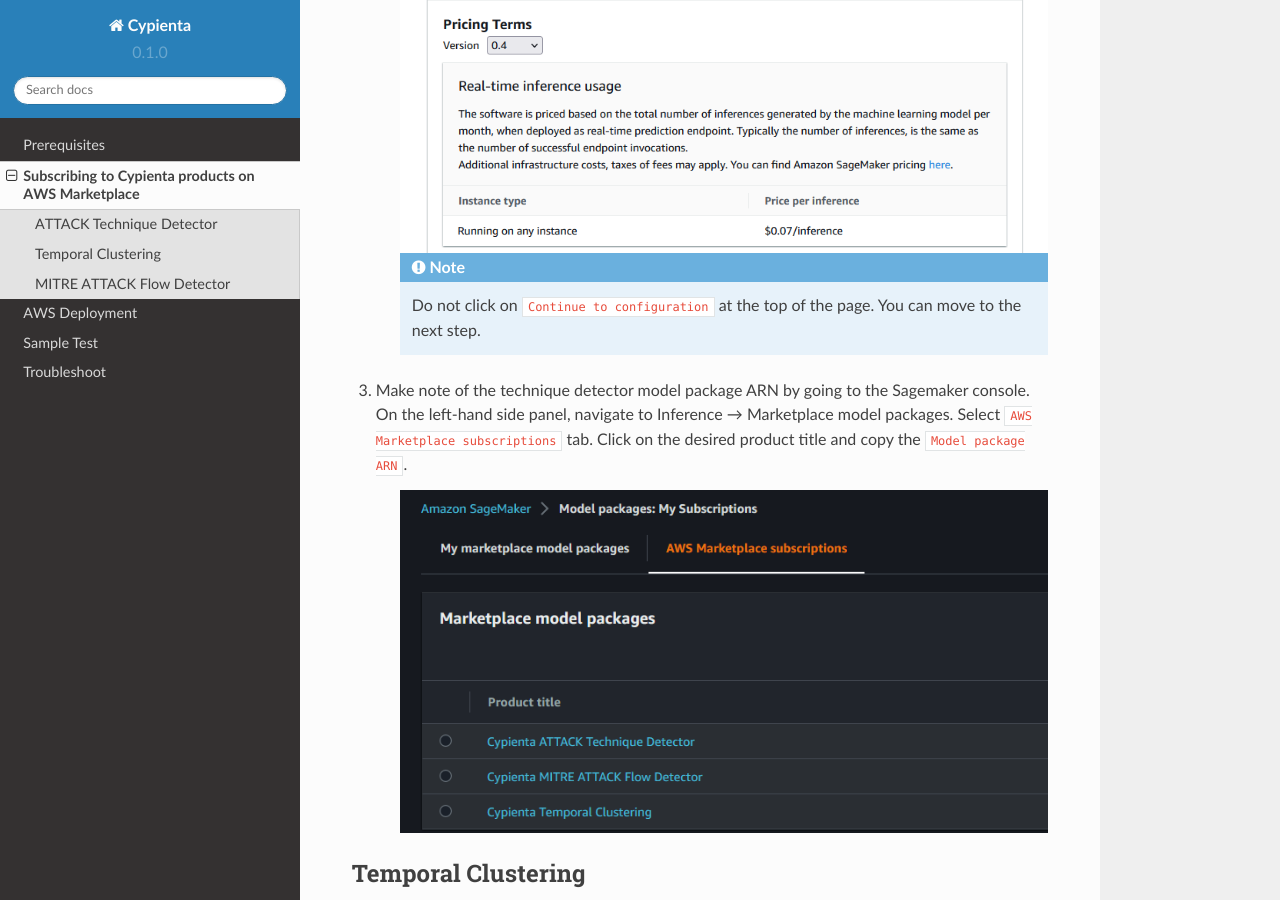
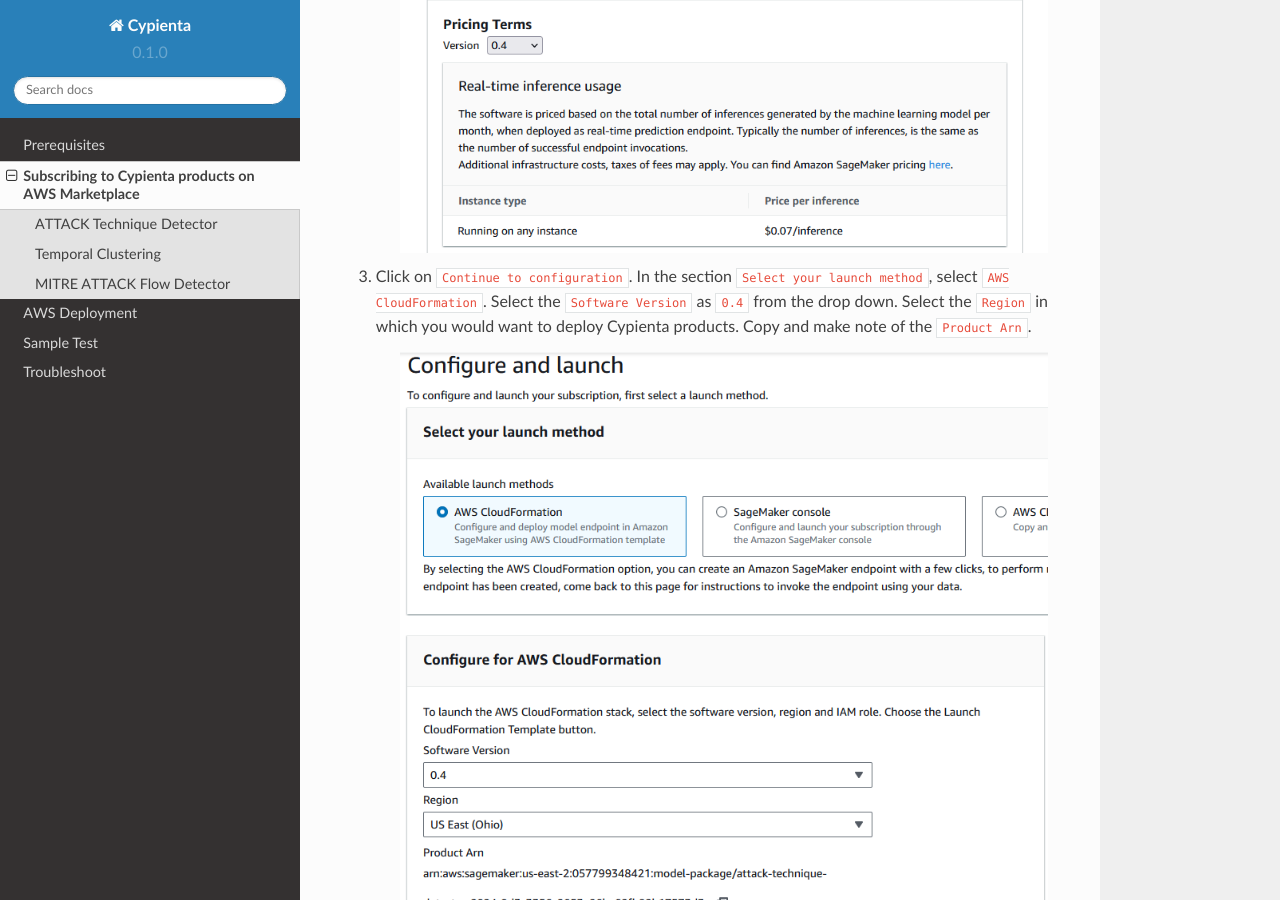
Before and after one commit to cypienta/docs, a Sphinx documentation site: the page built from docs/source/subscription.rst, in a window 1280 px wide and 900 px high, scrolled down 852 px. Built offline with Sphinx 7.4.7 and the Read the Docs theme 2.0.0, drawn with Linux system fonts in a browser that asks for light colours; some of the changed text lies outside the part shown.

Commit message:
Use specific version. how to get ARNs

```diff
--- a/docs/source/deploy.rst
+++ b/docs/source/deploy.rst
@@ -45,13 +45,13 @@
     created and clicking on the ``Events`` tab.
 
     **TechniqueModelARN:**\ The ARN of the subscribed model package for
-    ATTACK Technique detector
+    ATTACK Technique detector. Use version 0.4 Product ARN for the region in which CloudFormation stack is created.
 
     **ClusterModelARN:**\ The ARN of the subscribed model package for
-    Temporal Clustering
+    Temporal Clustering. Use version 0.4 Product ARN for the region in which CloudFormation stack is created.
 
     **FlowModelARN:**\ The ARN of the subscribed model package for MITRE
-    flow detector
+    flow detector. Use version 0.6 Product ARN for the region in which CloudFormation stack is created.
 
     Recommended value for parameter:
 
--- a/docs/source/subscription.rst
+++ b/docs/source/subscription.rst
@@ -18,12 +18,9 @@
         :alt: Subscribe to technique detector
         :align: center
 
-    .. note::
-        Do not click on ``Continue to configuration`` at the top of the page. You can move to the next step.
+3. Click on ``Continue to configuration``. In the section ``Select your launch method``, select ``AWS CloudFormation``. Select the ``Software Version`` as ``0.4`` from the drop down. Select the ``Region`` in which you would want to deploy Cypienta products. Copy and make note of the ``Product Arn``.
 
-3. Make note of the technique detector model package ARN by going to the Sagemaker console. On the left-hand side panel, navigate to Inference → Marketplace model packages. Select ``AWS Marketplace subscriptions`` tab. Click on the desired product title and copy the ``Model package ARN``.
-
-    .. image:: resources/model_package_arn.png
+    .. image:: resources/model_arn_tech.png
         :alt: Subscribe to technique detector
         :align: center
 
@@ -45,12 +42,9 @@
         :alt: Subscribe to technique detector
         :align: center
 
-    .. note::
-        Do not click on ``Continue to configuration`` at the top of the page. You can move to the next step.
+3. Click on ``Continue to configuration``. In the section ``Select your launch method``, select ``AWS CloudFormation``. Select the ``Software Version`` as ``0.4`` from the drop down. Select the ``Region`` in which you would want to deploy Cypienta products. Copy and make note of the ``Product Arn``.
 
-3. Make note of the temporal clustering model package ARN by going to the Sagemaker console. On the left hand side panel, navigate to Inference → Marketplace model packages. Select ``AWS Marketplace subscriptions`` tab. Click on the desired product title and copy the ``Model package ARN``.
-
-    .. image:: resources/model_package_arn.png
+    .. image:: resources/model_arn_cluster.png
         :alt: Subscribe to flow detector
         :align: center
 
@@ -72,11 +66,8 @@
         :alt: Subscribe to technique detector
         :align: center
 
-    .. note::
-        Do not click on ``Continue to configuration`` at the top of the page. You can move to the next step.
+3. Click on ``Continue to configuration``. In the section ``Select your launch method``, select ``AWS CloudFormation``. Select the ``Software Version`` as ``0.6`` from the drop down. Select the ``Region`` in which you would want to deploy Cypienta products. Copy and make note of the ``Product Arn``.
 
-3. Make note of the flow detector model package ARN by going to the Sagemaker console. On the left hand side panel, navigate to Inference → Marketplace model packages. Select ``AWS Marketplace subscriptions`` tab. Click on the desired product title and copy the ``Model package ARN``.
-
-    .. image:: resources/model_package_arn.png
+    .. image:: resources/model_arn_flow.png
         :alt: Subscribe to technique detector
         :align: center
```
Also changed, not shown: docs/source/resources/model_arn_cluster.png (added), docs/source/resources/model_arn_flow.png (added), docs/source/resources/model_arn_tech.png (added).
